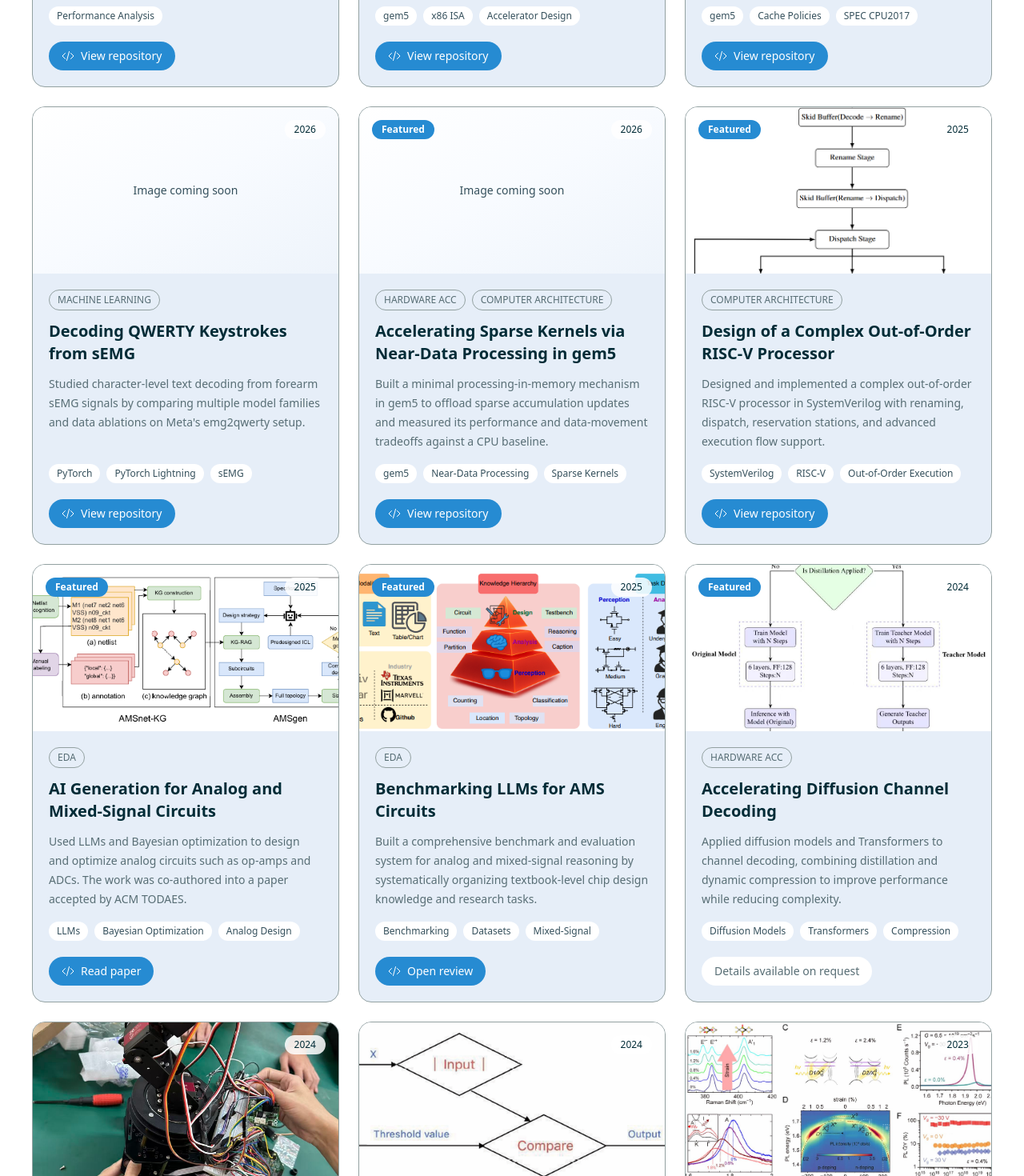
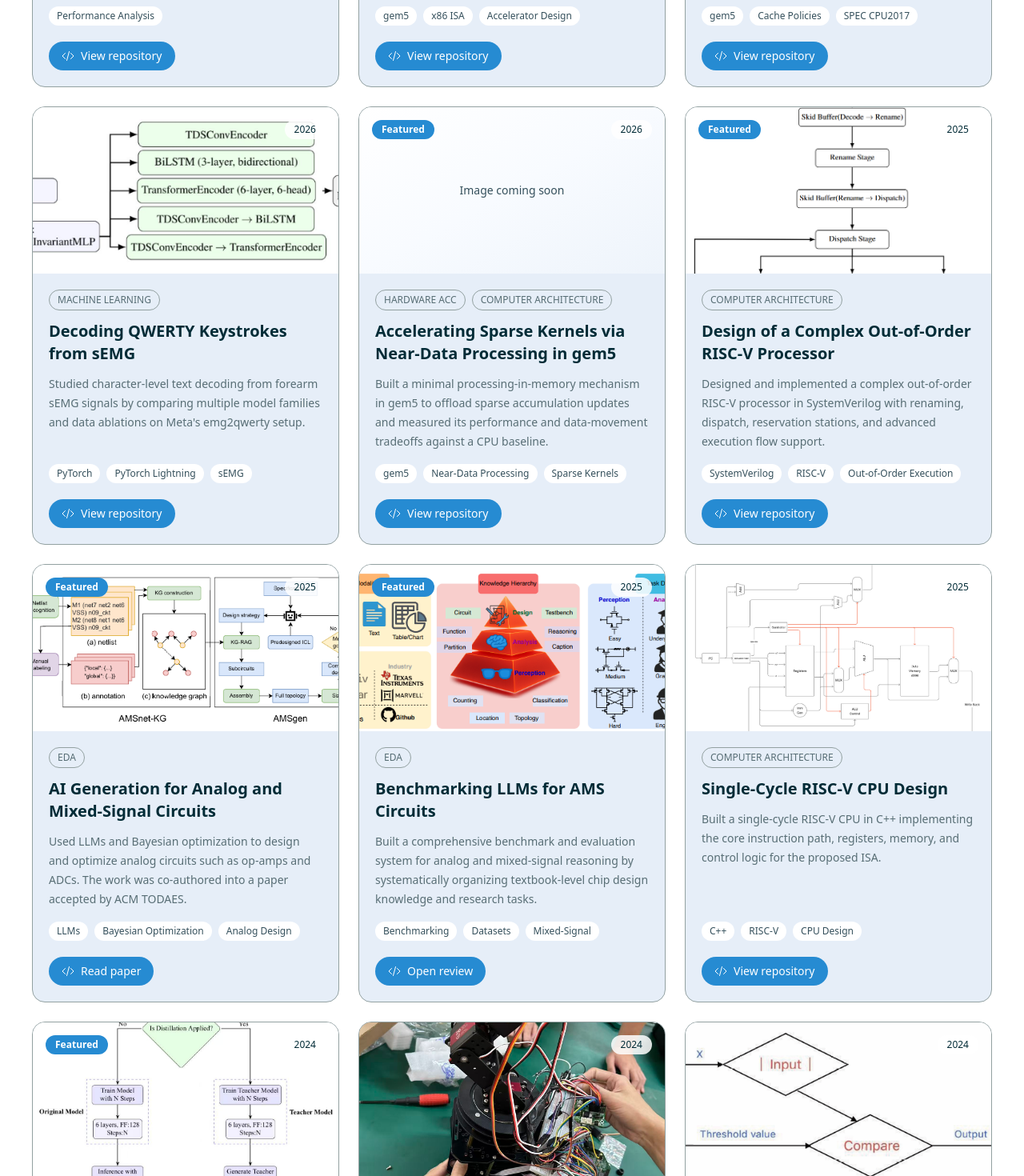
Before and after one commit to samcby/my-portfolio, a Next.js app: page /projects in a window 1280 px wide. Shown: the part 1040-2510 px from the top of the page at 80% size. Built offline with nearby package versions, Linux system fonts and the light colour scheme; no server answers.

Commit message:
Update portfolio education, projects, and EMG asset

```diff
--- a/src/data/projectData.js
+++ b/src/data/projectData.js
@@ -46,7 +46,7 @@ const PROJECT_DATA = [
     title: "Decoding QWERTY Keystrokes from sEMG",
     description:
       "Studied character-level text decoding from forearm sEMG signals by comparing multiple model families and data ablations on Meta's emg2qwerty setup.",
-    image: "",
+    image: "/images/projects/EMG.png",
     tag: ["All", "MACHINE LEARNING"],
     stack: ["PyTorch", "PyTorch Lightning", "sEMG"],
     year: 2026,
@@ -179,8 +179,9 @@ const PROJECT_DATA = [
     stack: ["Python", "Verilog", "FPGA"],
     year: 2023,
     featured: false,
-    gitUrl: "",
-    linkLabel: "Project summary",
+    gitUrl:
+      "https://github.com/samcby/Hardware-Design-and-Implementation-of-CNN-Computing-Kernel",
+    linkLabel: "View repository",
     previewUrl: "/",
   },
   {
@@ -191,7 +192,7 @@ const PROJECT_DATA = [
     image: "/images/projects/singleriscv.jpg",
     tag: ["All", "COMPUTER ARCHITECTURE"],
     stack: ["C++", "RISC-V", "CPU Design"],
-    year: 2023,
+    year: 2025,
     featured: false,
     gitUrl: "https://github.com/samcby/Simple-Single-Cycle-RISC-V-CPU",
     linkLabel: "View repository",
--- a/src/data/tabData.js
+++ b/src/data/tabData.js
@@ -380,6 +380,7 @@ const TabDataContent = () => {
                          ${isDarkMode ? "text-[#ADB7BE]" : "text-[#586e75]"}`}
           >
             <li>Second-class Scholarship for Academic Excellence of SYSU</li>
+            <li>Outstanding Undergraduate Thesis (School Level)</li>
           </ul>
         </div>
       ),
```
Also changed, not shown: src/data/educationData.js (+7 -1 lines), public/images/projects/EMG.png (added).
